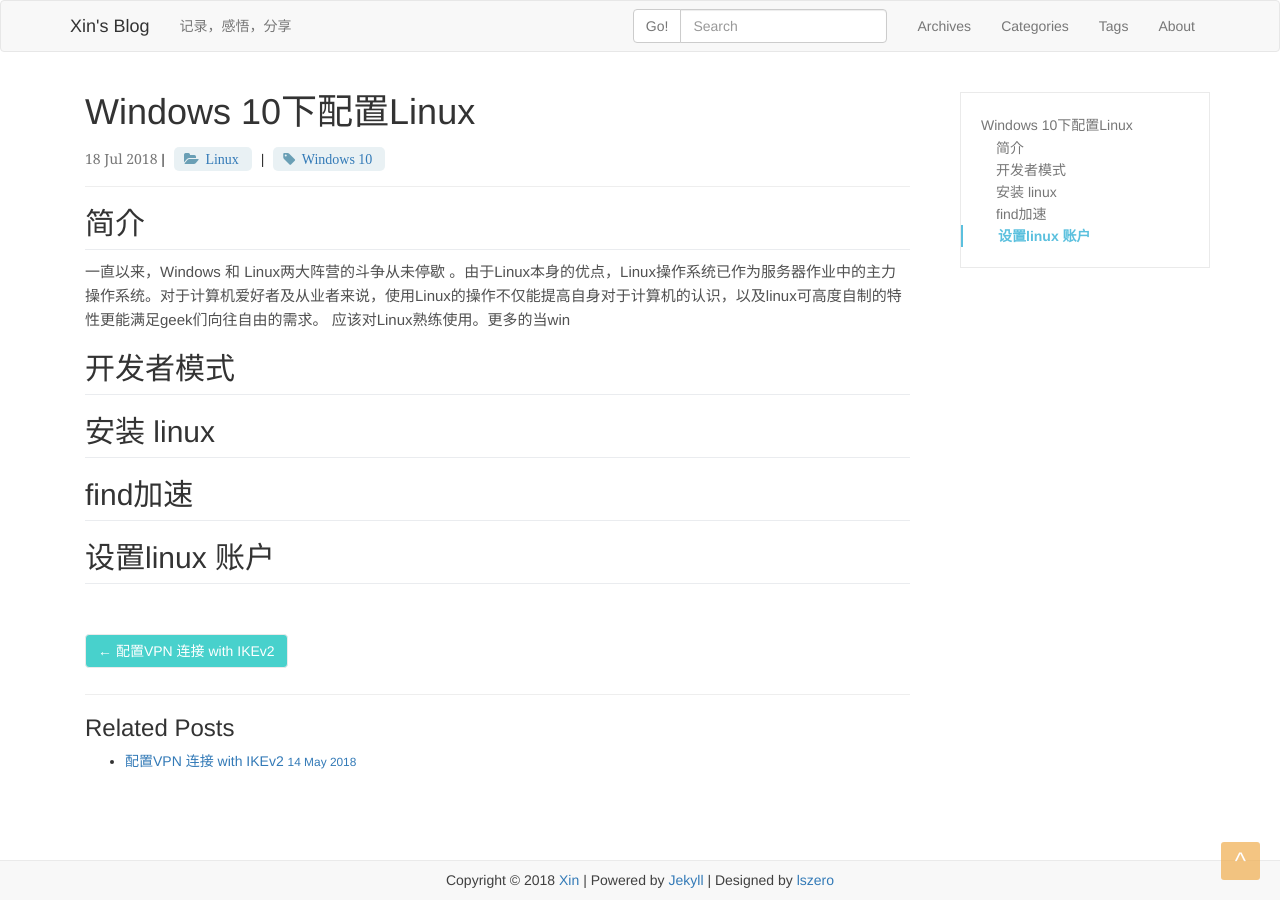
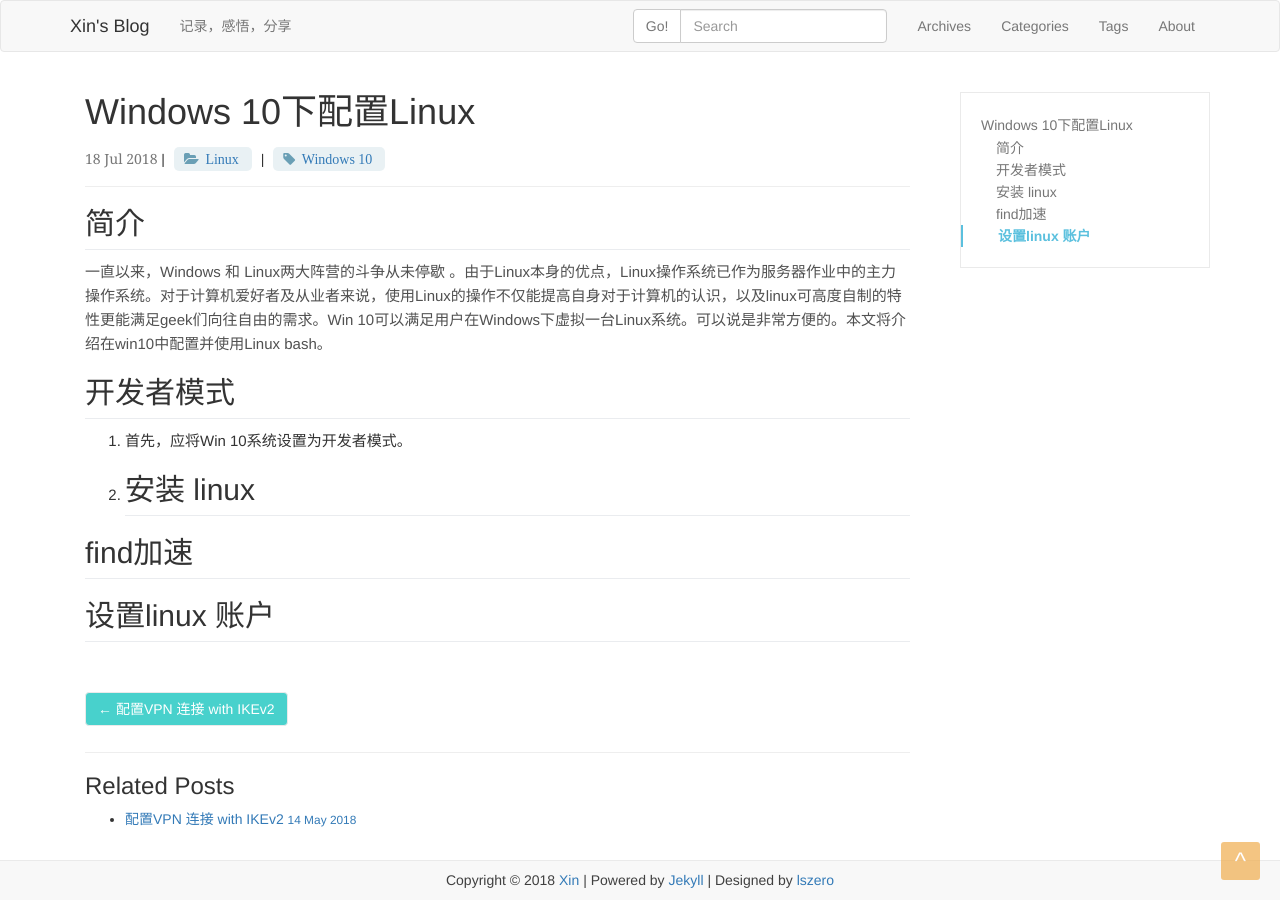
Before and after one commit to xhan97/xhan97.github.io, a Jekyll site: the page built from _posts/2018-07-18-Win10下配置Linux.md, in a window 1280 px wide. Built offline with Jekyll 4.4.1, drawn with Linux system fonts in a browser that asks for light colours; comment, search, counter and statistics services are not loaded.

Commit message:
post 201808

```diff
--- a/_posts/2018-07-18-Win10下配置Linux.md
+++ b/_posts/2018-07-18-Win10下配置Linux.md
@@ -9,10 +9,12 @@ tags:
 
 ##  简介
 
-一直以来，Windows 和 Linux两大阵营的斗争从未停歇 。由于Linux本身的优点，Linux操作系统已作为服务器作业中的主力操作系统。对于计算机爱好者及从业者来说，使用Linux的操作不仅能提高自身对于计算机的认识，以及linux可高度自制的特性更能满足geek们向往自由的需求。   应该对Linux熟练使用。更多的当win
+一直以来，Windows 和 Linux两大阵营的斗争从未停歇 。由于Linux本身的优点，Linux操作系统已作为服务器作业中的主力操作系统。对于计算机爱好者及从业者来说，使用Linux的操作不仅能提高自身对于计算机的认识，以及linux可高度自制的特性更能满足geek们向往自由的需求。Win 10可以满足用户在Windows下虚拟一台Linux系统。可以说是非常方便的。本文将介绍在win10中配置并使用Linux bash。
 ##  开发者模式
+1. 首先，应将Win 10系统设置为开发者模式。
+2.
+##  安装 linux
 
-##  安装 linux
 
 ##  find加速
 
```
